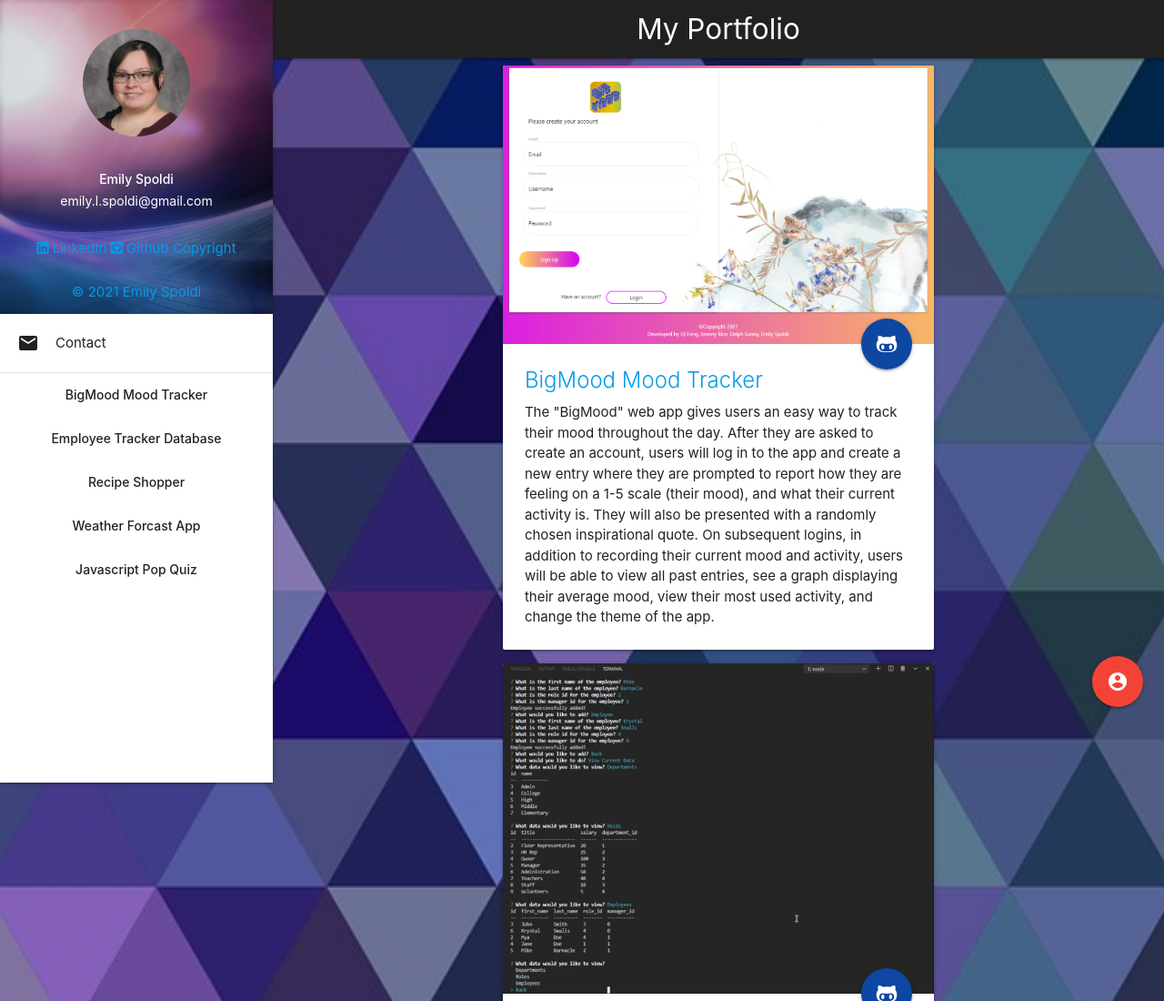
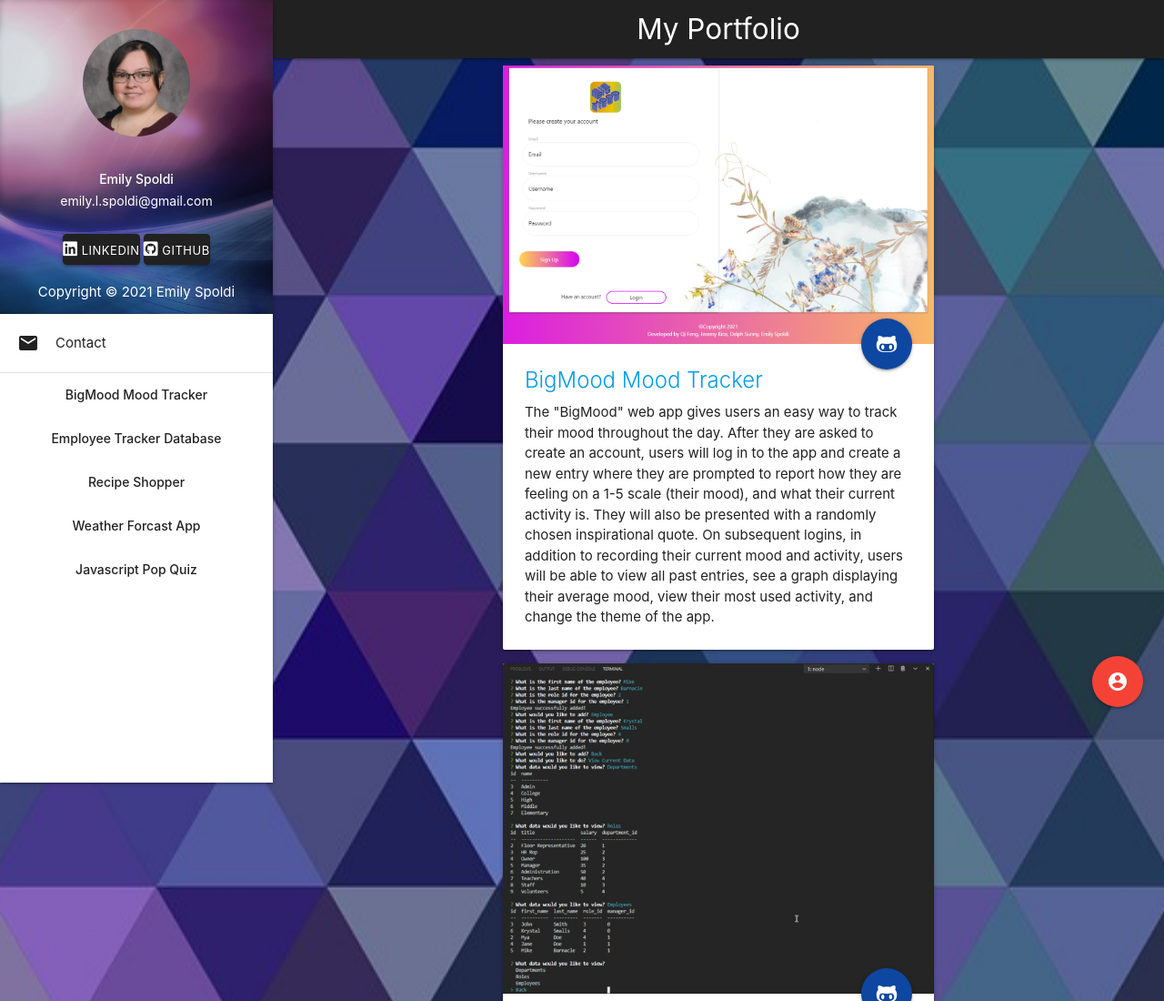
Before and after one commit to espoldi/espoldi.github.io, a plain HTML site: page index.html in a window 1280 px wide. Shown: the top 1100 px of the page at 91% size. Drawn offline with nearby package versions, Linux system fonts and the light colour scheme.

Commit message:
made links in side nav more visible

```diff
--- a/index.html
+++ b/index.html
@@ -41,9 +41,10 @@
           alt="Profile Picture">
         <span class="white-text name">Emily Spoldi</span>
         <span class="white-text email">emily.l.spoldi@gmail.com</span>
-        <a href="https://www.linkedin.com/in/emily-spoldi/"><i class="fab fa-linkedin"></i> LinkedIn</a>
-        <a href="https://www.github.com/espoldi"><i class="fab fa-github-square"></i> Github</a>
-        <a>Copyright &copy; 2021 Emily Spoldi</a>
+        <a href="https://www.linkedin.com/in/emily-spoldi/" class="btn-small grey darken-4" style="border-radius: 0.3rem;"><i class="fab fa-linkedin"></i> LinkedIn</a>
+        <a href="https://www.github.com/espoldi" class="btn-small grey darken-4" style="border-radius: 0.3rem;"><i class="fab fa-github-square"></i> GitHub</a>
+        <br>
+        <a class="white-text">Copyright &copy; 2021 Emily Spoldi</a>
       </div>
     </li>
     <li>
```
